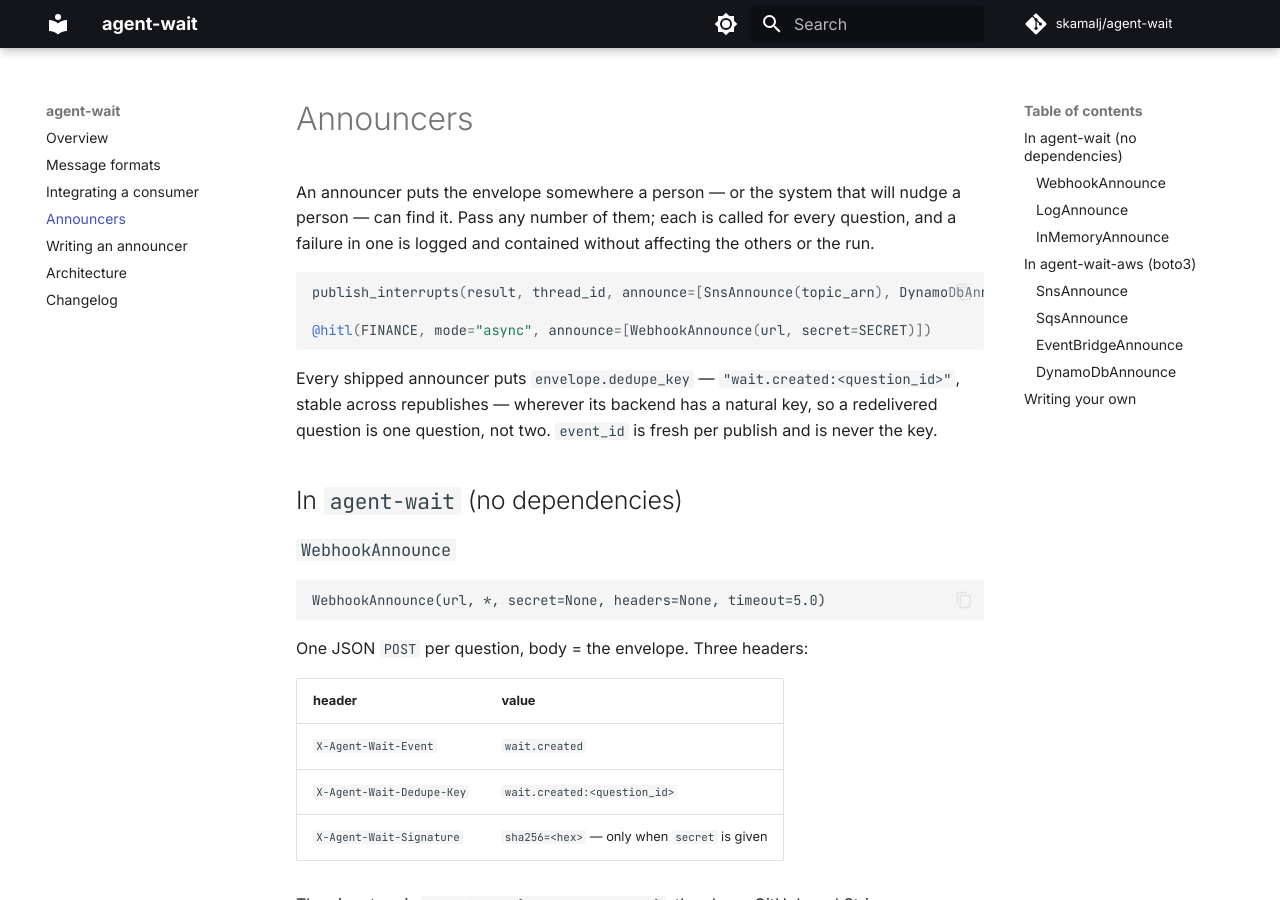
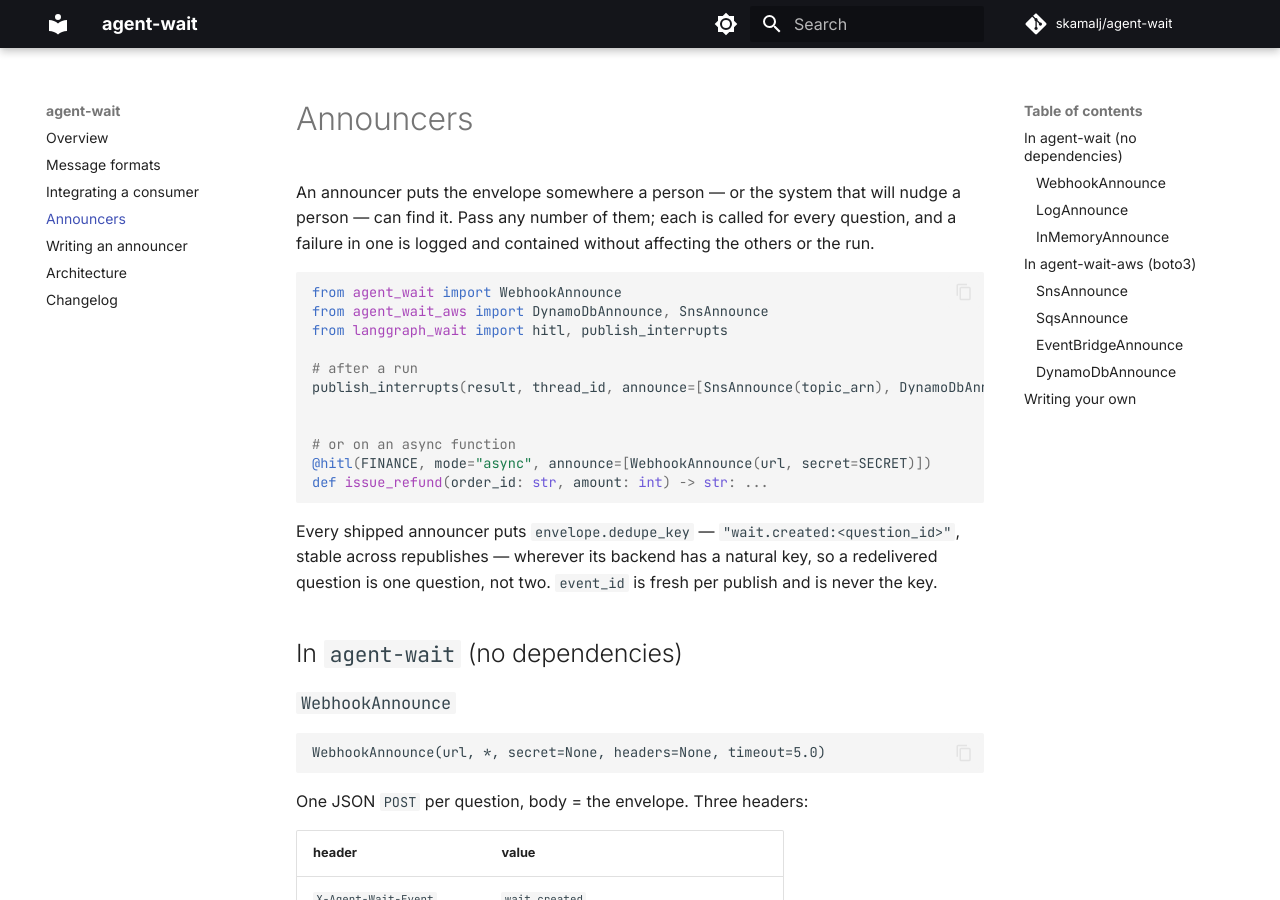
Before and after one commit to skamalj/agent-wait, an MkDocs documentation site: the page built from docs/announcers.md, in a window 1280 px wide and 900 px high. Built offline with MkDocs 1.6.1 and Material for MkDocs 9.7.7, drawn with Linux system fonts in a browser that asks for light colours; comment, search, counter and statistics services are not loaded.

Commit message:
docs: announcers usage block is runnable

````diff
--- a/docs/announcers.md
+++ b/docs/announcers.md
@@ -5,9 +5,17 @@ person — can find it. Pass any number of them; each is called for every questi
 failure in one is logged and contained without affecting the others or the run.
 
 ```python
+from agent_wait import WebhookAnnounce
+from agent_wait_aws import DynamoDbAnnounce, SnsAnnounce
+from langgraph_wait import hitl, publish_interrupts
+
+# after a run
 publish_interrupts(result, thread_id, announce=[SnsAnnounce(topic_arn), DynamoDbAnnounce(table)])
 
+
+# or on an async function
 @hitl(FINANCE, mode="async", announce=[WebhookAnnounce(url, secret=SECRET)])
+def issue_refund(order_id: str, amount: int) -> str: ...
 ```
 
 Every shipped announcer puts `envelope.dedupe_key` — `"wait.created:<question_id>"`,
````
